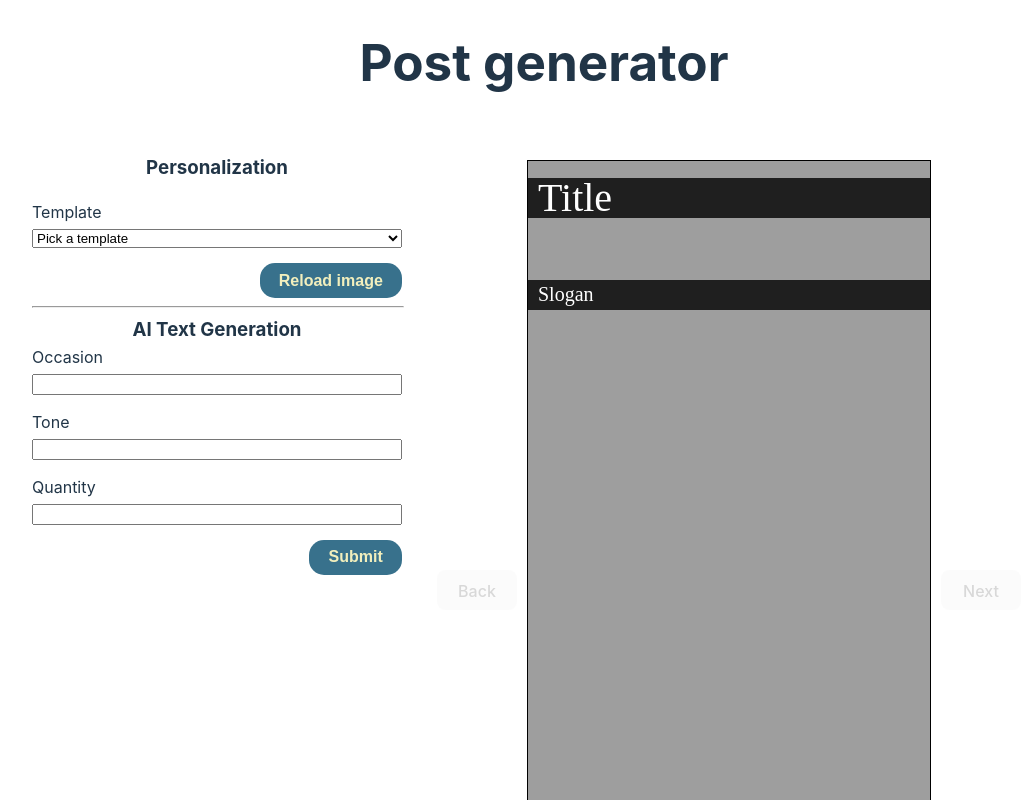
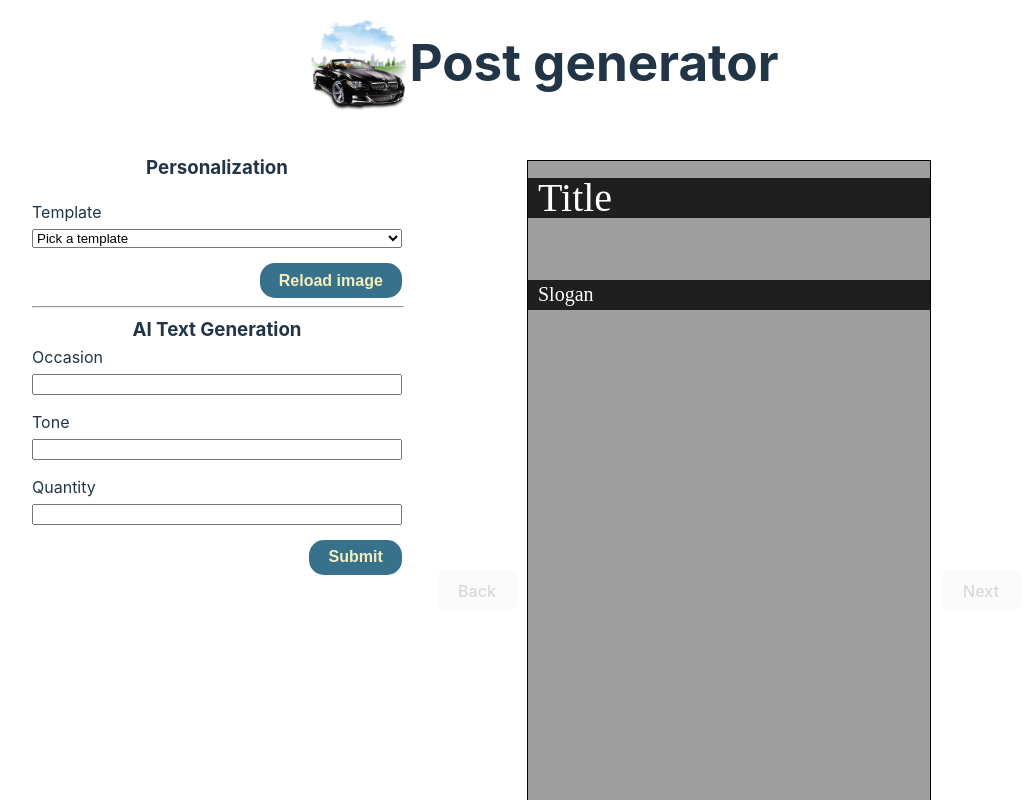
Before and after one commit to BasileDM/Brief-Post-Generator, a Vue app: page / in a window 1280 px wide. Shown: the top 800 px of the page, without its empty margins (96-1126 px from the left). Built offline with nearby package versions, Linux system fonts and the light colour scheme.

Commit message:
Create : title and logo

```diff
--- a/index.html
+++ b/index.html
@@ -2,9 +2,9 @@
 <html lang="en">
   <head>
     <meta charset="UTF-8" />
-    <link rel="icon" type="image/svg+xml" href="/vite.svg" />
+    <link rel="icon" type="image/svg+xml" href="/car.ico" />
     <meta name="viewport" content="width=device-width, initial-scale=1.0" />
-    <title>Vite + Vue + TS</title>
+    <title>Post generator V2.0</title>
   </head>
   <body>
     <div id="app"></div>
--- a/src/App.vue
+++ b/src/App.vue
@@ -97,7 +97,10 @@ const handleReloadImage = async () => {
 
 <template>
   <div>
-    <h1>Post generator</h1>
+    <div class="header">
+      <img src="./../public/car.png" alt="Car logo for this tool" class="logo">
+      <h1>Post generator </h1>
+    </div>
     <div class="main_content">
       <div class="block_left">
         <!-- appel formulaire -->
@@ -129,6 +132,16 @@ const handleReloadImage = async () => {
 </template>
 
 <style scoped>
+.logo {
+  width: 100px;
+}
+.header {
+  display: flex;
+  flex-direction: row;
+  width: 100%;
+  justify-content: center;
+  align-items: center;
+}
 .main_content {
   display: flex;
   flex-direction: row;
@@ -148,7 +161,7 @@ const handleReloadImage = async () => {
   margin: 0px;
   display: flex;
   flex-direction: column;
-  flex: 2;
+  flex: 1;
   justify-content: flex-start;
 }
 
```
Also changed, not shown: public/car.png (added), 1 other file (tests, documents, lock files or other folders).
